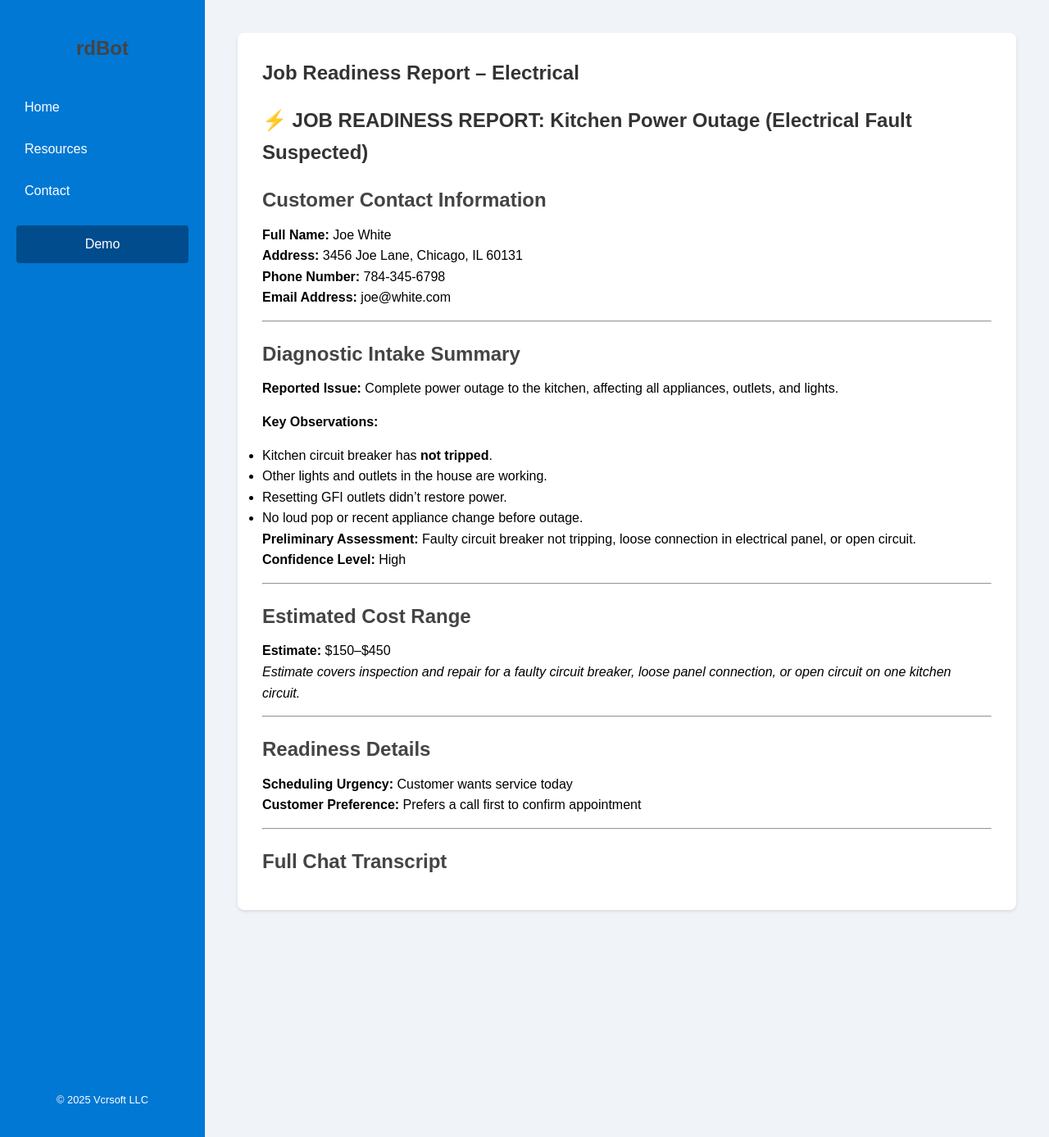
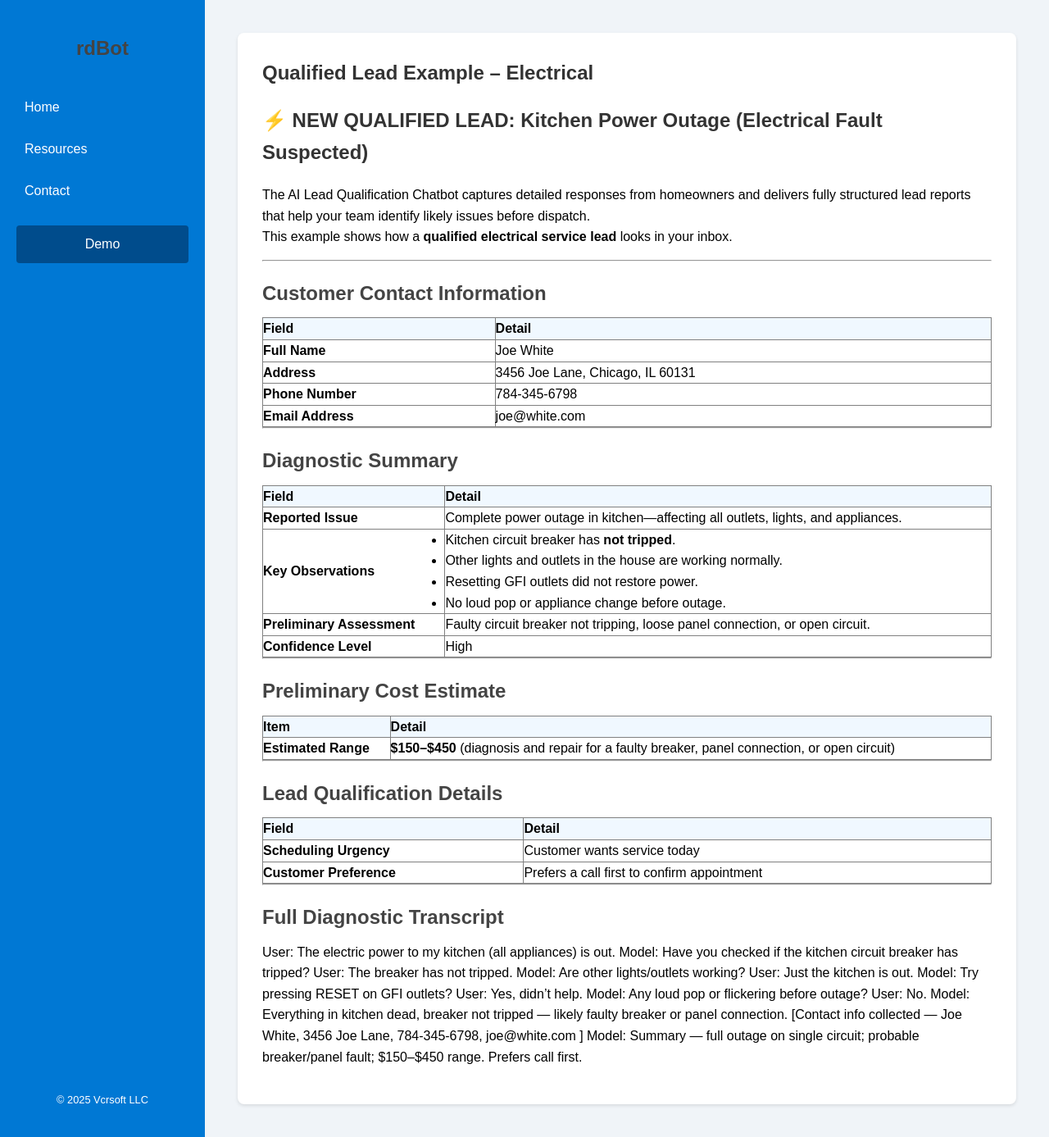
Before and after one commit to vcrsoft/vcrsoft.github.io, a Jekyll site: the page built from _resources/examples/electrical.md, in a window 1280 px wide and 1387 px high. Shown: the whole window at 82% size. Built offline with Jekyll 4.4.1, drawn with Linux system fonts in a browser that asks for light colours.

Commit message:
Update electrical.md

```diff
--- a/_resources/examples/electrical.md
+++ b/_resources/examples/electrical.md
@@ -1,44 +1,91 @@
 ---
 layout: resource
-title: "Job Readiness Report – Electrical"
-excerpt: "Example Job Readiness Report for a full kitchen power outage—showing diagnostic intake, estimated cost, and transcript."
+title: "Qualified Lead Example – Electrical"
+excerpt: "AI-qualified lead email example for a kitchen power outage—showing structured intake, diagnosis, and transcript."
 nav_exclude: true
 ---
 
-# ⚡ JOB READINESS REPORT: Kitchen Power Outage (Electrical Fault Suspected)
+# ⚡ NEW QUALIFIED LEAD: Kitchen Power Outage (Electrical Fault Suspected)
 
-## Customer Contact Information
-**Full Name:** Joe White
-**Address:** 3456 Joe Lane, Chicago, IL 60131
-**Phone Number:** 784-345-6798
-**Email Address:** joe@white.com
+The AI Lead Qualification Chatbot captures detailed responses from homeowners and delivers fully structured lead reports that help your team identify likely issues before dispatch.
+This example shows how a **qualified electrical service lead** looks in your inbox.
 
 ---
 
-## Diagnostic Intake Summary
-**Reported Issue:** Complete power outage to the kitchen, affecting all appliances, outlets, and lights.
+## Customer Contact Information
 
-**Key Observations:**
-- Kitchen circuit breaker has **not tripped**.
-- Other lights and outlets in the house are working.
-- Resetting GFI outlets didn’t restore power.
-- No loud pop or recent appliance change before outage.
-
-**Preliminary Assessment:** Faulty circuit breaker not tripping, loose connection in electrical panel, or open circuit.
-**Confidence Level:** High
+<table border="1" cellpadding="8" cellspacing="0" style="border-collapse: collapse; width: 100%;">
+  <tr style="background-color: #f0f8ff;">
+    <th style="text-align: left;">Field</th>
+    <th style="text-align: left;">Detail</th>
+  </tr>
+  <tr><td><strong>Full Name</strong></td><td>Joe White</td></tr>
+  <tr><td><strong>Address</strong></td><td>3456 Joe Lane, Chicago, IL 60131</td></tr>
+  <tr><td><strong>Phone Number</strong></td><td>784-345-6798</td></tr>
+  <tr><td><strong>Email Address</strong></td><td>joe@white.com</td></tr>
+</table>
 
 ---
 
-## Estimated Cost Range
-**Estimate:** $150–$450
-*Estimate covers inspection and repair for a faulty circuit breaker, loose panel connection, or open circuit on one kitchen circuit.*
+## Diagnostic Summary
+
+<table border="1" cellpadding="8" cellspacing="0" style="border-collapse: collapse; width: 100%;">
+  <tr style="background-color: #f0f8ff;">
+    <th style="text-align: left;">Field</th>
+    <th style="text-align: left;">Detail</th>
+  </tr>
+  <tr><td><strong>Reported Issue</strong></td><td>Complete power outage in kitchen—affecting all outlets, lights, and appliances.</td></tr>
+  <tr><td><strong>Key Observations</strong></td><td>
+    <ul>
+      <li>Kitchen circuit breaker has <strong>not tripped</strong>.</li>
+      <li>Other lights and outlets in the house are working normally.</li>
+      <li>Resetting GFI outlets did not restore power.</li>
+      <li>No loud pop or appliance change before outage.</li>
+    </ul>
+  </td></tr>
+  <tr><td><strong>Preliminary Assessment</strong></td><td>Faulty circuit breaker not tripping, loose panel connection, or open circuit.</td></tr>
+  <tr><td><strong>Confidence Level</strong></td><td>High</td></tr>
+</table>
 
 ---
 
-## Readiness Details
-**Scheduling Urgency:** Customer wants service today
-**Customer Preference:** Prefers a call first to confirm appointment
+## Preliminary Cost Estimate
+
+<table border="1" cellpadding="8" cellspacing="0" style="border-collapse: collapse; width: 100%;">
+  <tr style="background-color: #f0f8ff;">
+    <th style="text-align: left;">Item</th>
+    <th style="text-align: left;">Detail</th>
+  </tr>
+  <tr><td><strong>Estimated Range</strong></td><td><strong>$150–$450</strong> (diagnosis and repair for a faulty breaker, panel connection, or open circuit)</td></tr>
+</table>
 
 ---
 
-## Full Chat Transcript
+## Lead Qualification Details
+
+<table border="1" cellpadding="8" cellspacing="0" style="border-collapse: collapse; width: 100%;">
+  <tr style="background-color: #f0f8ff;">
+    <th style="text-align: left;">Field</th>
+    <th style="text-align: left;">Detail</th>
+  </tr>
+  <tr><td><strong>Scheduling Urgency</strong></td><td>Customer wants service today</td></tr>
+  <tr><td><strong>Customer Preference</strong></td><td>Prefers a call first to confirm appointment</td></tr>
+</table>
+
+---
+
+## Full Diagnostic Transcript
+
+User: The electric power to my kitchen (all appliances) is out.
+Model: Have you checked if the kitchen circuit breaker has tripped?
+User: The breaker has not tripped.
+Model: Are other lights/outlets working?
+User: Just the kitchen is out.
+Model: Try pressing RESET on GFI outlets?
+User: Yes, didn’t help.
+Model: Any loud pop or flickering before outage?
+User: No.
+Model: Everything in kitchen dead, breaker not tripped — likely faulty breaker or panel connection.
+[Contact info collected — Joe White, 3456 Joe Lane, 784-345-6798, joe@white.com
+]
+Model: Summary — full outage on single circuit; probable breaker/panel fault; $150–$450 range. Prefers call first.
```
